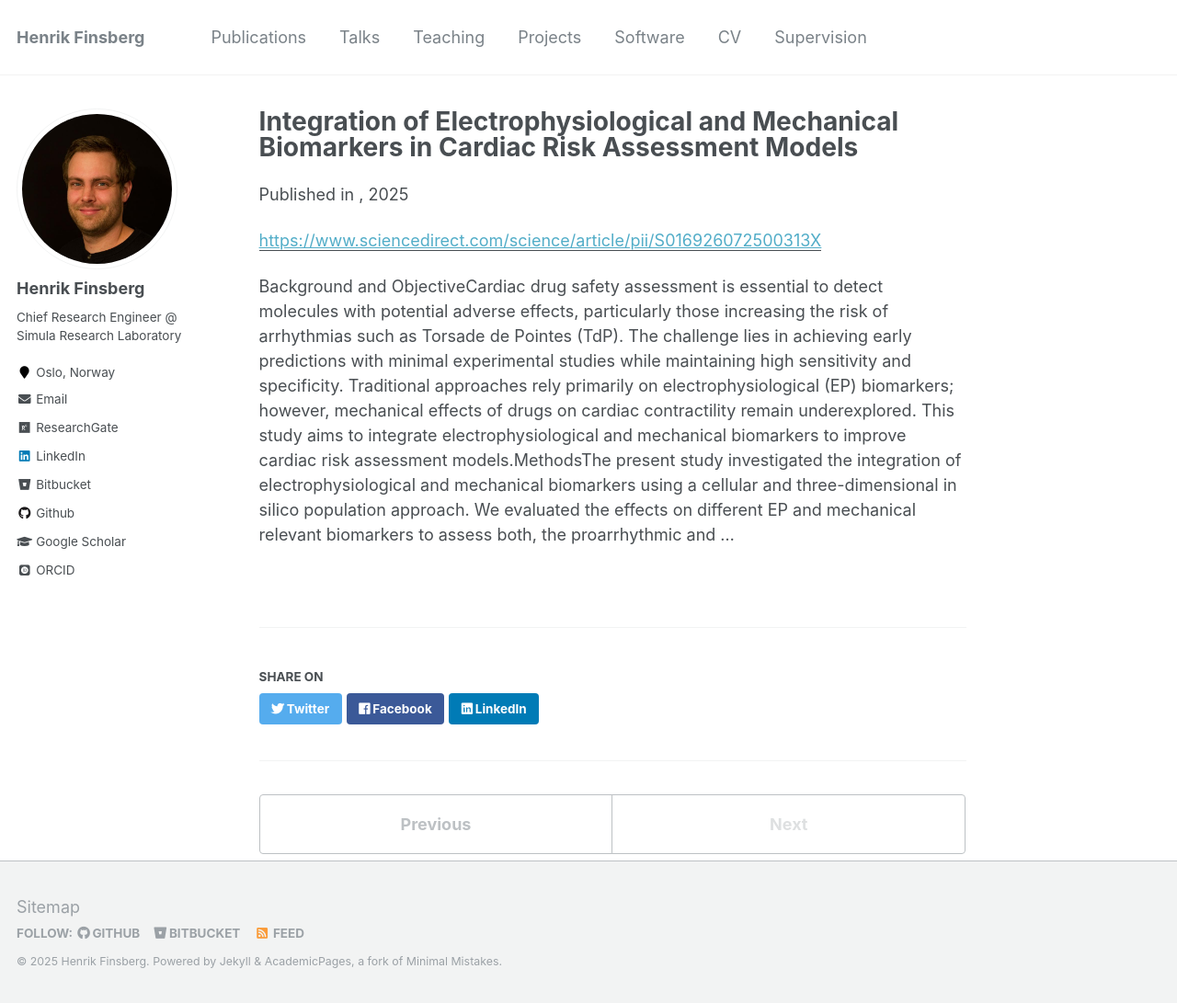
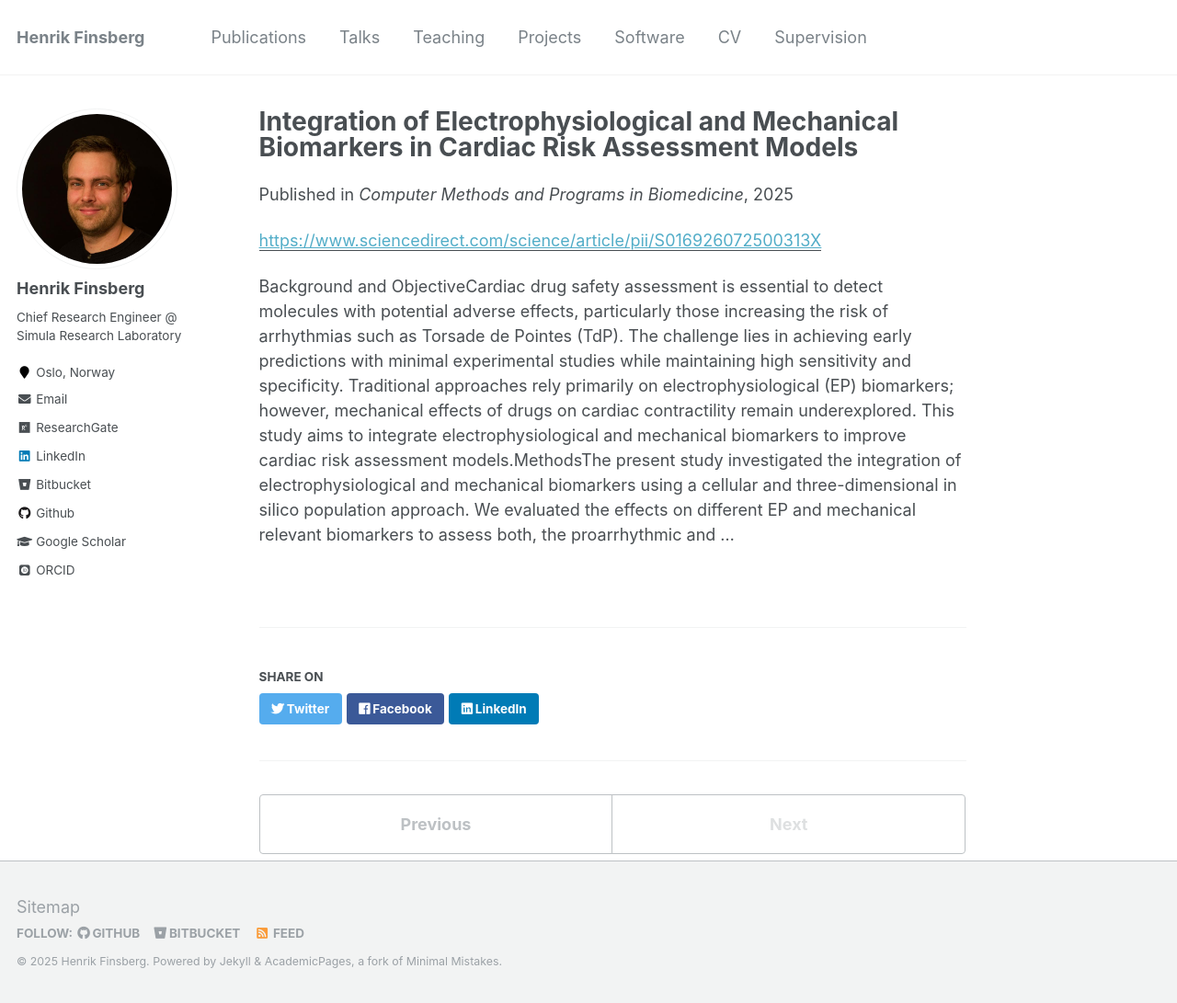
Before and after one commit to finsberg/finsberg.github.io, a Jekyll site: the page built from _publications/2025-6-4-integration-of.md, in a window 1280 px wide and 1091 px high. Shown: the whole window at 92% size. Built offline with Jekyll 4.4.1, drawn with Linux system fonts in a browser that asks for light colours; some web fonts are replaced.

Commit message:
Update _publications/2025-6-4-integration-of.md

```diff
--- a/_publications/2025-6-4-integration-of.md
+++ b/_publications/2025-6-4-integration-of.md
@@ -4,7 +4,7 @@ collection: publications
 permalink: /publication/integration-of
 excerpt: 'Background and ObjectiveCardiac drug safety assessment is essential to detect molecules with potential adverse effects, particularly those increasing the risk of arrhythmias such as Torsade de Pointes (TdP)'
 date: 2025-6-4
-venue: ''
+venue: Computer Methods and Programs in Biomedicine
 paperurl: https://www.sciencedirect.com/science/article/pii/S016926072500313X
 authors:': 'Lucia Priego, Maria Teresa Mora, Jordi Llopis-Lorente, Henrik Finsberg, Cecile Daversin-Catty, Ilsbeth Van Herck, Samuel Wall, Hermenegild Arevalo, Francisco Javier Saiz, Beatriz Trenor'
 ---
```
